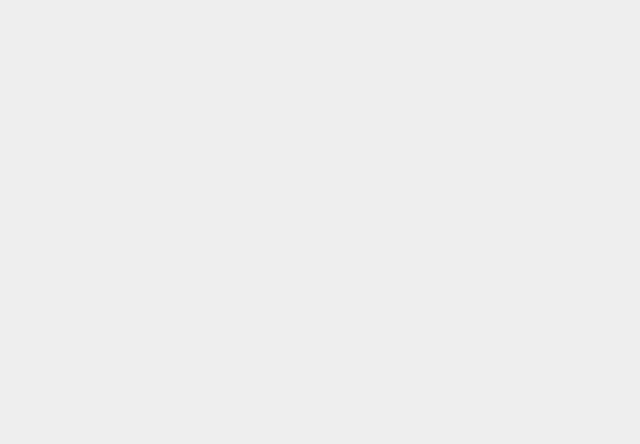
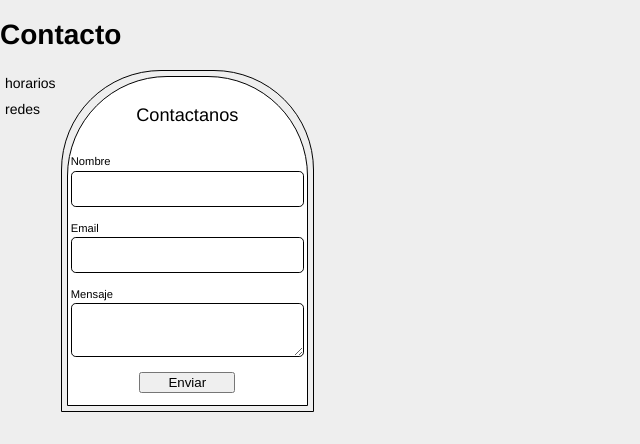
Before and after one commit to KatherineDG/ProyectoEcommerceFront, a React (Create React App) app: page /contacto in a window 1280 px wide. Before the commit this address had no page. Shown: the top 444 px of the page, without its empty margins (0-640 px from the left). Built offline with nearby package versions, Linux system fonts and the light colour scheme.

Commit message:
contacto estructura

```diff
--- a/src/App.js
+++ b/src/App.js
@@ -2,6 +2,7 @@ import './App.css';
 import { BrowserRouter, Routes, Route } from "react-router-dom";
 import Home from './templates/Home';
 import Products from './templates/Products';
+import Contact from './templates/Contact';
 
 function App() {
   return (
@@ -9,6 +10,7 @@ function App() {
       <Routes>
         <Route path="/" element={<Home/>}/>
         <Route path="/productos" element={<Products/>}/>
+        <Route path="/contacto" element={<Contact/>}/>
 
       </Routes>
     </BrowserRouter>
--- /dev/null
+++ b/src/templates/Contact.css
@@ -0,0 +1,40 @@
+.contact{
+    display: flex;
+}
+
+.form-deco{
+    border: 1px solid black;
+    border-radius: 100px 100px 0 0;
+    padding: 5px
+}
+
+.form-contact{
+    display: flex;
+    flex-direction: column;
+    background-color: rgb(255, 255, 255);
+    border: 1px solid black;
+    border-radius: 100px 100px 0 0;
+}
+
+.title-contact{
+    text-align: center;
+    font-size: 1.3em;
+    margin: 10% 0 5% 0;
+}
+
+.input-form-contact{
+    border: 1px solid black;
+    border-radius: 0.3em;
+    margin: 0.2rem;
+    padding: 0.5rem;
+    font-size: 1rem;
+}
+
+.label-form-contact{
+    font-size: 0.7rem;
+    margin: 5% 0 0 0.2rem;
+}
+
+.btn-send-contact{
+    margin: 5% 30% 5% 30%;
+}
--- /dev/null
+++ b/src/templates/Contact.js
@@ -0,0 +1,35 @@
+import React from "react";
+import "./Contact.css"
+
+function Contact() {
+    return(
+        <div>
+            <h1>Contacto</h1>
+            <div className="contact">
+                <div className="informacion-contact">
+                    <div className="horarios-de-atencion-contact">
+                        <p>horarios</p>
+                    </div>
+                    <div className="redes-sociales-contact">
+                        <p>redes</p>
+                    </div>
+                </div>
+                <div className="form-deco">
+                <form className="form-contact">
+                    <p className="title-contact">Contactanos</p>
+                    <label className="label-form-contact">Nombre</label>
+                    <input className="input-form-contact" type="text" placeholder=""></input>
+                    <label className="label-form-contact">Email</label>
+                    <input className="input-form-contact" type="email" placeholder=""></input>
+                    <label className="label-form-contact">Mensaje</label>
+                    <textarea className="input-form-contact" placeholder=""></textarea>
+                    <button className="btn-send-contact">Enviar</button>
+                </form>
+                </div>
+
+            </div>
+        </div>
+    )
+}
+
+export default Contact;
```
